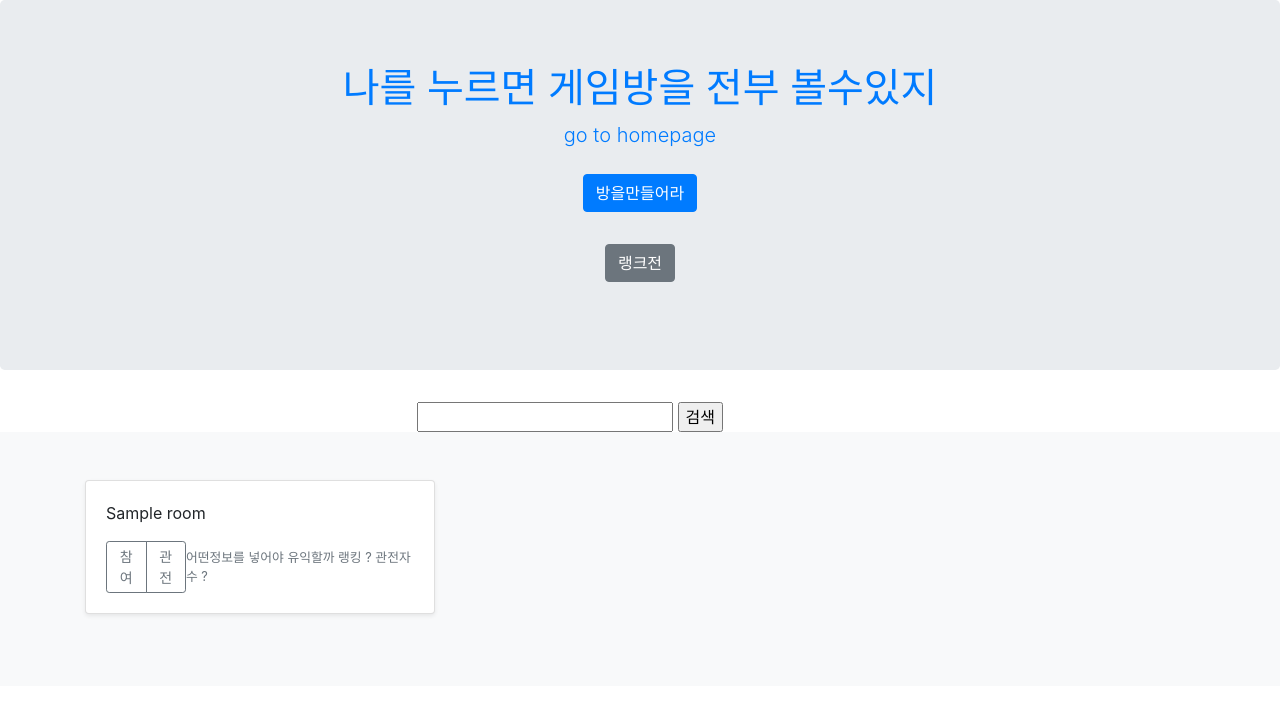
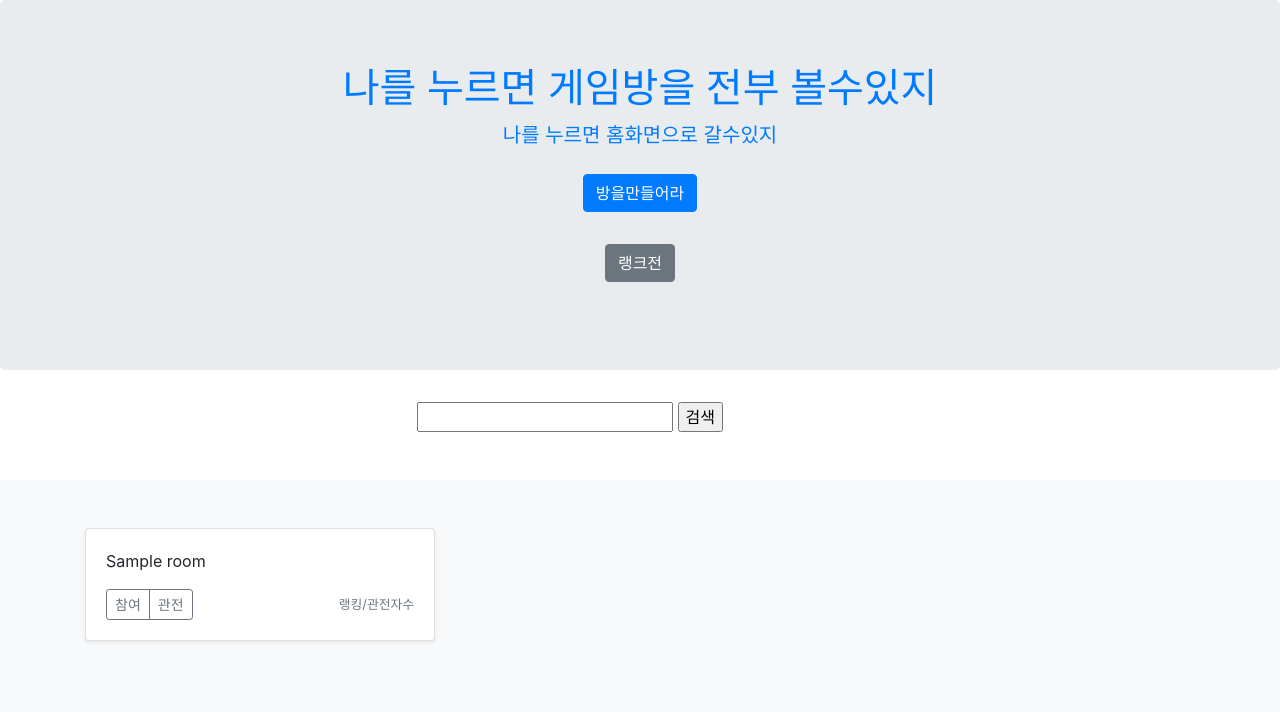
Before and after one commit to nero96in/omok-project, a Django app: page /waitingroom/ in a window 1280 px wide. Shown: the top 712 px of the page. Run offline with Django 3.2, Linux system fonts and the light colour scheme; tables that the repository leaves empty hold one stand-in row (values such as "Sample post"); some libraries are stand-ins or nearby versions.

Commit message:
오목판 업데이트3

```diff
--- a/account/models.py
+++ b/account/models.py
@@ -1,9 +1,6 @@
 from django.contrib.auth.models import AbstractUser, UserManager as BaseUserManager
 from django.db import models
 from django.contrib.auth import get_user_model
-
-
-
 
 class UserManager(BaseUserManager):
     def create_superuser(self, *args, **kwargs):
--- a/waitingroom/templates/waitingroom.html
+++ b/waitingroom/templates/waitingroom.html
@@ -1,4 +1,3 @@
-{% load static %}
 <!doctype html>
 <html lang="en">
   <head>
@@ -9,14 +8,13 @@
     <meta name="generator" content="Jekyll v3.8.5">
     <title>waiting room</title>
 
-    <!-- <link rel="canonical" href="https://getbootstrap.com/docs/4.3/examples/album/"> -->
+    <link rel="canonical" href="https://getbootstrap.com/docs/4.3/examples/album/">
 
     <!-- Bootstrap core CSS -->
-    <link rel="stylesheet" href="{% static 'omok_main/bootstrap/css/bootstrap.min.css' %}">
-<!-- <link rel="stylesheet" href="https://stackpath.bootstrapcdn.com/bootstrap/4.3.1/css/bootstrap.min.css" integrity="sha384-ggOyR0iXCbMQv3Xipma34MD+dH/1fQ784/j6cY/iJTQUOhcWr7x9JvoRxT2MZw1T" crossorigin="anonymous">
+    <link rel="stylesheet" href="https://stackpath.bootstrapcdn.com/bootstrap/4.3.1/css/bootstrap.min.css" integrity="sha384-ggOyR0iXCbMQv3Xipma34MD+dH/1fQ784/j6cY/iJTQUOhcWr7x9JvoRxT2MZw1T" crossorigin="anonymous">
     <script src="https://code.jquery.com/jquery-3.3.1.slim.min.js" integrity="sha384-q8i/X+965DzO0rT7abK41JStQIAqVgRVzpbzo5smXKp4YfRvH+8abtTE1Pi6jizo" crossorigin="anonymous"></script>
     <script src="https://cdnjs.cloudflare.com/ajax/libs/popper.js/1.14.7/umd/popper.min.js" integrity="sha384-UO2eT0CpHqdSJQ6hJty5KVphtPhzWj9WO1clHTMGa3JDZwrnQq4sF86dIHNDz0W1" crossorigin="anonymous"></script>
-<script src="https://stackpath.bootstrapcdn.com/bootstrap/4.3.1/js/bootstrap.min.js" integrity="sha384-JjSmVgyd0p3pXB1rRibZUAYoIIy6OrQ6VrjIEaFf/nJGzIxFDsf4x0xIM+B07jRM" crossorigin="anonymous"></script> -->
+    <script src="https://stackpath.bootstrapcdn.com/bootstrap/4.3.1/js/bootstrap.min.js" integrity="sha384-JjSmVgyd0p3pXB1rRibZUAYoIIy6OrQ6VrjIEaFf/nJGzIxFDsf4x0xIM+B07jRM" crossorigin="anonymous"></script>
 
     <style>
       .bd-placeholder-img {
@@ -35,7 +33,7 @@
       }
     </style>
     <!-- Custom styles for this template -->
-    <!-- <link href="album.css" rel="stylesheet"> -->
+    <link href="album.css" rel="stylesheet">
   </head>
   <body>
 
@@ -44,7 +42,7 @@
       <section class="jumbotron text-center">
         <div class="container">
           <h1 class="jumbotron-heading"><a href="/waitingroom/">나를 누르면 게임방을 전부 볼수있지</a></h1>
-      <p class="lead text-muted"><a href="/">go to homepage</a></p>
+          <p class="lead text-muted"><a href="/">나를 누르면 홈화면으로 갈수있지</a></p>
           <p>
           <button type="button" class="btn btn-primary my-2" data-toggle="modal" data-target="#exampleModal">
             방을만들어라
@@ -59,13 +57,20 @@
                     <span aria-hidden="true">&times;</span>
                   </button>
                 </div>
-            <form action="" method="">
+                <!-- 방 만들기 -->
+                <form action="{% url 'waitingroom' %}" method="POST">
                   {% csrf_token %}
                   <div class="modal-body">
                     What chat room would you like to enter?<br/>
-                  <input id="room-name-input" type="text" size="10" value=""/><br/>
-                  <input id="room-name-submit" type="button" value="Enter"/>
-                  <script>
+                    <input id="room-name-input" type="text" size="10" name="check_room" value=""/><br/>
+                    <input id="room-name-submit" type="submit" value="Enter"/>
+                  </div>
+                </form>
+
+
+
+
+                  <!-- <script>
                     document.querySelector('#room-name-input').focus();
                     document.querySelector('#room-name-input').onkeyup = function(e) {
                         if (e.keyCode === 13) {  // enter, return
@@ -76,15 +81,12 @@
                     document.querySelector('#room-name-submit').onclick = function(e) {
                         var roomName = document.querySelector('#room-name-input').value;
                         window.location.pathname = '/waitingroom/' + roomName + '/';
-                    };
+                    }; -->
 
-                  </script>
+
+
+                  <!-- </script> -->
                 </div>
-            </form>
-                <!-- <div class="modal-footer">
-                  <button type="button" class="btn btn-secondary" data-dismiss="modal">Close</button>
-                  <button type="button" class="btn btn-primary">Save changes</button>
-                </div> -->
               </div>
             </div>
           </div>
@@ -92,13 +94,82 @@
           </p>
         </div>
       </section>
+
       <div class="container" style="display: inline-block;text-align: center;">
         <form action="" method="GET">
           <input type="text" name="search_word" value="{{search_word}}">
           <input type="submit" value="검색">
         </form>
       </div>
+      <br><br>
+      <div class="container" style="display: inline-block;text-align: center;">
 
+
+          {% comment %} post 일때 {% endcomment %}
+          {% if check_room %} {% comment %} 방이 이미 존재함 {% endcomment %}
+            <h3>{{check_room}} {{error_post}}</h3>
+            <div class="album py-5 bg-light">
+              <div class="container">
+                <div class="row">
+                  {% for room in all_room %}
+                    <div class="col-md-4">
+                      <div class="card mb-4 shadow-sm">
+                        <div class="card-body">
+                          <p class="card-text">{{ room.room_name }}</p>
+                          <div class="d-flex justify-content-between align-items-center">
+                            <div class="btn-group">
+                              <button type="button" class="btn btn-sm btn-outline-secondary" onclick="window.location.pathname = '/waitingroom/' + {{room.room_name}} + '/'">
+                                참여
+                              </button>
+
+                              <button type="button" class="btn btn-sm btn-outline-secondary">
+                                관전
+                              </button>
+                            </div>
+                            <small class="text-muted">랭킹/관전자수</small>
+                          </div>
+                        </div>
+                      </div>
+                    </div>
+                  {% endfor %}
+                </div>
+              </div>
+            </div>
+          {% elif query %}
+          <h3>{{query}} {{error_post}}</h3> {% comment %} 새로운 방이 생성됨 {% endcomment %}
+            <div class="album py-5 bg-light">
+              <div class="container">
+                <div class="row">
+
+
+
+                  {% comment %} {% for room in query %}  {% endcomment %}
+                    <div class="col-md-4">
+                      <div class="card mb-4 shadow-sm">
+                        <div class="card-body">
+                          <p class="card-text">{{ query.room_name }}</p>
+                          <div class="d-flex justify-content-between align-items-center">
+                            <div class="btn-group">
+                              <button type="button" class="btn btn-sm btn-outline-secondary" onclick="window.location.pathname = '/waitingroom/' + {{query.room_name}} + '/'">
+                                참여
+                              </button>
+
+                              <button type="button" class="btn btn-sm btn-outline-secondary">
+                                관전
+                              </button>
+                            </div>
+                            <small class="text-muted">랭킹/관전자수</small>
+                          </div>
+                        </div>
+                      </div>
+                    </div>
+                  {% comment %} {% endfor %}   {% endcomment %}
+                </div>
+              </div>
+            </div>
+          {% endif %}
+
+      </div>
 
       <div class="album py-5 bg-light">
         <div class="container">
@@ -119,7 +190,7 @@
                             관전
                           </button>
                         </div>
-                        <small class="text-muted">어떤정보를 넣어야 유익할까 랭킹 ? 관전자수 ?</small>
+                        <small class="text-muted">랭킹/관전자수</small>
                       </div>
                     </div>
                   </div>
@@ -127,17 +198,19 @@
               {% endfor %}
             {% else %}
             <div class="container" style="display: inline-block;text-align: center;">
-              <h1>"{{search_word}}"{{error}}</h1>
+              <h1> {{search_word}} {{error}}</h1>
             </div>
             {% endif %}
 
       </div>
     </div>
   </div>
+
+
+
 </main>
 
-  <script src="{% static 'omok_main/jquery/jquery-3.4.1.min.js' %}"></script>
-  <script src="{% static 'omok_main/bootstrap/js/bootstrap.min.js' %}"></script>
-  <!-- <script src="https://code.jquery.com/jquery-3.3.1.slim.min.js" integrity="sha384-q8i/X+965DzO0rT7abK41JStQIAqVgRVzpbzo5smXKp4YfRvH+8abtTE1Pi6jizo" crossorigin="anonymous"></script>
-  <script>window.jQuery || document.write('<script src="/docs/4.3/assets/js/vendor/jquery-slim.min.js"><\/script>')</script><script src="/docs/4.3/dist/js/bootstrap.bundle.min.js" integrity="sha384-xrRywqdh3PHs8keKZN+8zzc5TX0GRTLCcmivcbNJWm2rs5C8PRhcEn3czEjhAO9o" crossorigin="anonymous"></script></body> -->
+
+<script src="https://code.jquery.com/jquery-3.3.1.slim.min.js" integrity="sha384-q8i/X+965DzO0rT7abK41JStQIAqVgRVzpbzo5smXKp4YfRvH+8abtTE1Pi6jizo" crossorigin="anonymous"></script>
+      <script>window.jQuery || document.write('<script src="/docs/4.3/assets/js/vendor/jquery-slim.min.js"><\/script>')</script><script src="/docs/4.3/dist/js/bootstrap.bundle.min.js" integrity="sha384-xrRywqdh3PHs8keKZN+8zzc5TX0GRTLCcmivcbNJWm2rs5C8PRhcEn3czEjhAO9o" crossorigin="anonymous"></script></body>
 </html>
--- a/waitingroom/urls.py
+++ b/waitingroom/urls.py
@@ -4,5 +4,5 @@ from . import views
 
 urlpatterns = [
     path('', views.waitingroom, name="waitingroom"),
-    path('<room_name>/', views.addroom, name='room'),
+    path('<room_name>/', views.enter_room, name="enter_room"),
 ]
--- a/waitingroom/views.py
+++ b/waitingroom/views.py
@@ -10,46 +10,53 @@ from django.db.models import Q
 
 def waitingroom(request):
     all_room = Room.objects.all()
-    search_room = Room.objects.all()
-    search_word = request.GET.get('search_word','')
-    if search_word:
-        search_room = all_room.filter(room_name=search_word)
-    return render(request, 'waitingroom.html', {
-        'all_room': all_room,
-        'search_word' : search_word,
-        'search_room':search_room,
-        'error':" Not Found !"
-
-        })
+    if request.method == "GET":
+        search_room = Room.objects.all()
+        search_word = request.GET.get('search_word','')
+        if search_word:
+            search_room = all_room.filter(room_name=search_word)
 
 
-# def signup(request):
-#     if request.method == 'POST':
-#         signup_form = SignupForm(request.POST)
-#         # 유효성 검증에 통과한 경우 (username의 중복과 password1, 2의 일치 여부)
-#         if signup_form.is_valid():
-#             # SignupForm의 인스턴스 메서드인 signup() 실행, 유저 생성
-#             signup_form.signup()
-#             return redirect('/')
-#     else:
-#         signup_form = SignupForm()
+        return render(request, 'waitingroom.html', {
+            'all_room': all_room,
+            'search_word' : search_word,
+            'search_room':search_room,
+            'error':" Not Found !",
 
-#     context = {
-#         'signup_form': signup_form,
-#     }
-#     return render(request, 'signup.html', context)
+            })
+
+    elif request.method == "POST":
+        check_room = Room.objects.all()
+        query = request.POST['check_room']
+        check_room = all_room.filter(room_name=query)
+        username = None
+        if check_room:
+            # check_room = request.POST['check_room']
+            # check_room = int(check_room)
+            return render(request, 'waitingroom.html',{
+                'check_room' : check_room , #이미 있는방
+                'error_post' : " 이(가) 이미 존재합니다",
+                'all_room': all_room,
+            })
+        else:
+            print(query)
+            # query = int(query)
+            new_room = Room(room_name=query)
+            new_room.save()
+            return render(request, 'waitingroom.html',{
+                # 'query' : query ,#방 생성
+                'error_post' : "이(가) 생성되었습니다.",
+                'all_room': all_room,
+            })
 
 
 
 
-def addroom(request, room_name):
-    # room_name = Addroom.room_name()
-    # if Room.objects.filter(room_name=room_name).exists():
-    #     raise forms.ValidationError('아이디가 이미 사용중입니다')
-
+def enter_room(request, room_name):
+    username = None
     if request.user.is_authenticated:
         username = request.user.username
     return render(request, 'omok_main/demoPlay.html', {
-        'room_name_json': mark_safe(json.dumps(room_name)),
-        'user_name_json': mark_safe(json.dumps(username))
-    })
+            'room_name_json': mark_safe(json.dumps(room_name)),
+            'user_name_json': mark_safe(json.dumps(username)),
+        })
```
Also changed, not shown: waitingroom/form.py (+0 -9 lines), 1 other file. Lines whose indentation alone changed are shown as unchanged.
